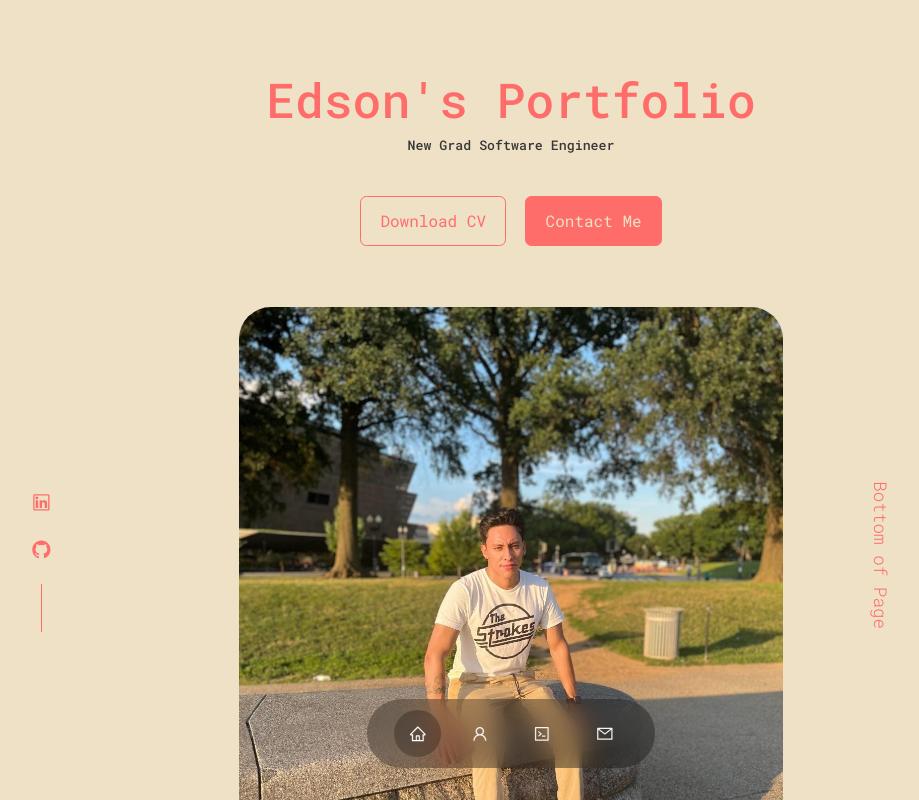
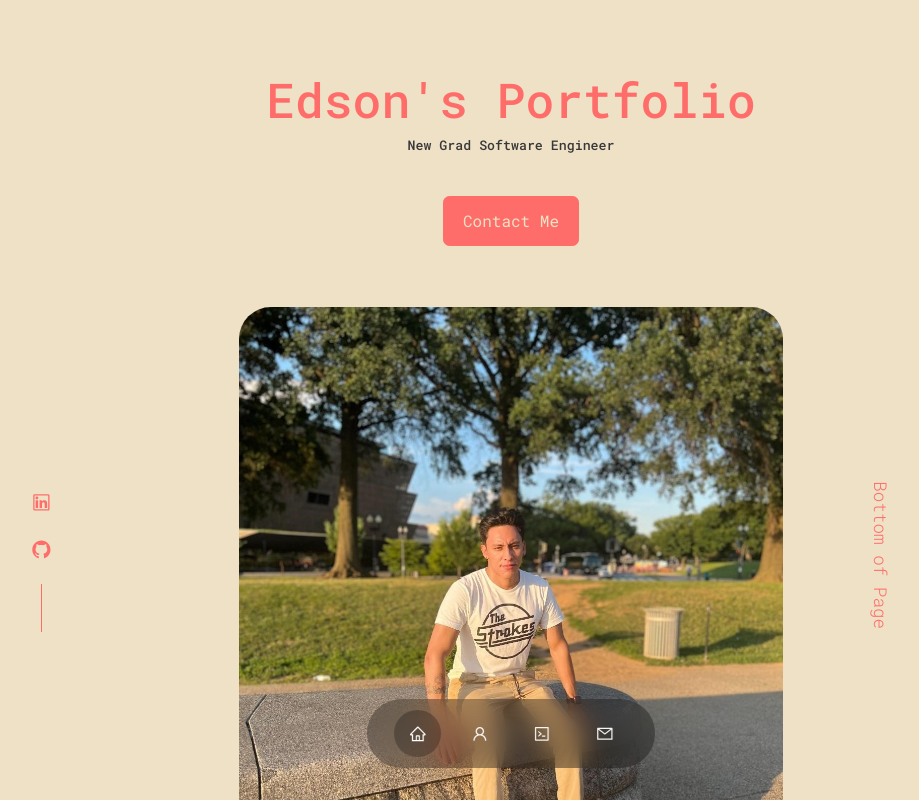
Before and after one commit to Edsoncortes40/ReactPortfolio, a React (Create React App) app: page / in a window 1280 px wide. Shown: the top 800 px of the page, without its empty margins (129-1048 px from the left). Built offline with nearby package versions, Linux system fonts and the light colour scheme.

Commit message:
housecleaning

```diff
--- a/src/components/header/CTA.jsx
+++ b/src/components/header/CTA.jsx
@@ -4,7 +4,6 @@ import CV from 'assets/resume.pdf'
 const CTA = () => {
   return (
     <div className='CTA'>
-        <a href={CV} download="EdsonResume.pdf" className='btn'>Download CV</a>
         <a href="#contacts" className='btn btn-primary'>Contact Me</a>
     </div>
   )
```
